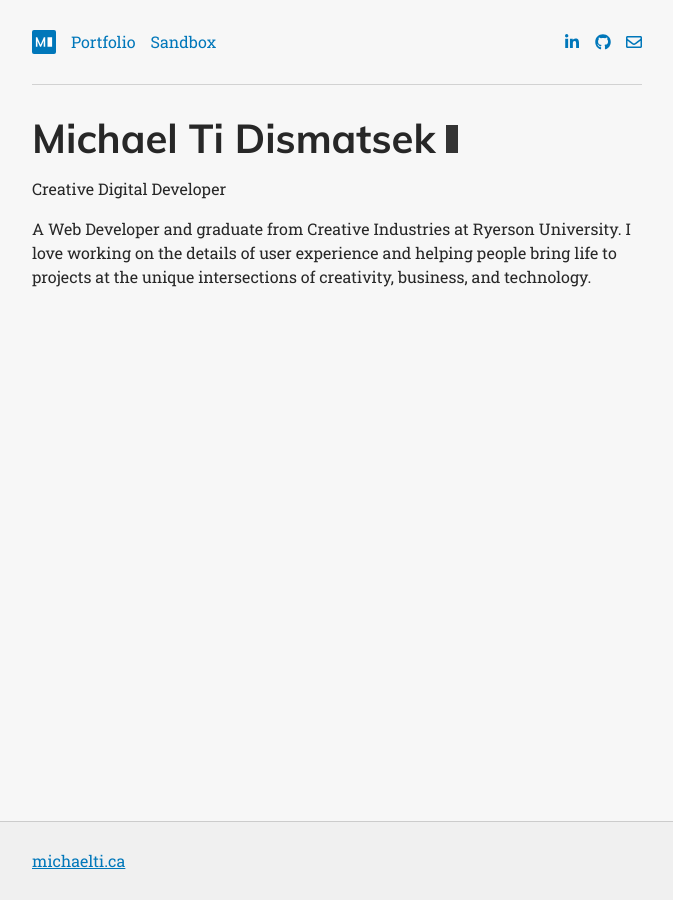
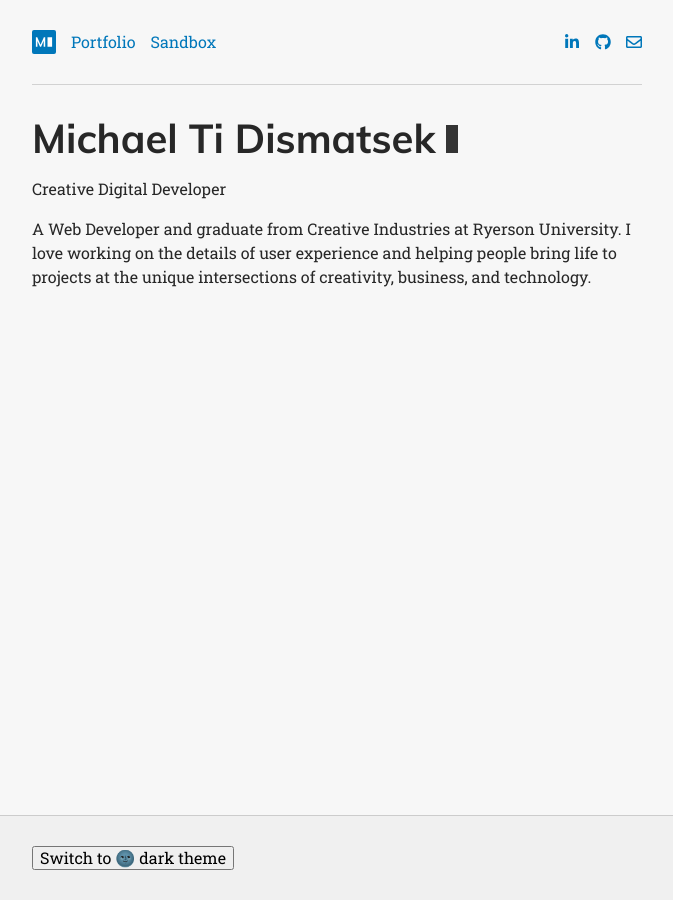
Before and after one commit to michaelti/michaelti.ca, a Jekyll site: the page built from src/home.html, in a window 1280 px wide. Shown: the whole page, without its empty margins (303-976 px from the left). Built offline with Jekyll 4.4.1, drawn with Linux system fonts in a browser that asks for light colours; some of the changed lines change nothing that is shown.

Commit message:
rudimentary toggle button

```diff
--- a/src/_includes/footer.html
+++ b/src/_includes/footer.html
@@ -1,5 +1,7 @@
 <footer>
     <div class="container">
-        <a href="/">michaelti.ca</a>
+        <button class="js-mode-toggle">
+            <span class="js-mode-toggle-text"></span>
+        </button>
     </div>
 </footer>
--- a/src/_layouts/default.html
+++ b/src/_layouts/default.html
@@ -7,6 +7,7 @@
     <link rel="shortcut icon" href="/assets/images/favicon.ico">
     <link rel="stylesheet" href="/assets/styles/main.css">
     <script src="/assets/scripts/medium-zoom.min.js" defer></script>
+    <script src="/assets/scripts/theme-switcher.js" defer></script>
     <script src="/assets/scripts/main.js"></script>
     {% include analytics.html %}
     <!-- Generated: {{ site.time }} -->
--- /dev/null
+++ b/src/assets/scripts/theme-switcher.js
@@ -0,0 +1,72 @@
+// Key to use for localStorage of color scheme setting
+const STORAGE_KEY = 'user-color-scheme';
+
+// Button element selectors
+const modeToggleButton = document.querySelector('.js-mode-toggle');
+const modeToggleText = document.querySelector('.js-mode-toggle-text');
+
+// Media query info for default system color scheme
+let isSystemDark = window.matchMedia('(prefers-color-scheme: dark)');
+
+
+
+// Find out the user's default system color scheme, 'light' or 'dark'
+const getSystemColorScheme = () => {
+    return isSystemDark.matches ? 'dark' : 'light';
+};
+
+// Takes either a string ('light'|'dark') or gets that from localStorage.
+// If it can’t find the setting in either, it tries to load the default system color scheme.
+const applySetting = passedSetting => {
+    let currentSetting = passedSetting || localStorage.getItem(STORAGE_KEY);
+
+    if(currentSetting) {
+        document.documentElement.setAttribute('data-user-color-scheme', currentSetting);
+        setButtonLabelAndStatus(currentSetting);
+    }
+    else {
+        setButtonLabelAndStatus(getSystemColorScheme());
+    }
+}
+
+// Gets the current setting, reverses it, and stores it
+const toggleSetting = () => {
+    let currentSetting = localStorage.getItem(STORAGE_KEY);
+
+    switch(currentSetting) {
+        case null:
+            currentSetting = getSystemColorScheme() === 'dark' ? 'light' : 'dark';
+            break;
+        case 'light':
+            currentSetting = 'dark';
+            break;
+        case 'dark':
+            currentSetting = 'light';
+            break;
+    }
+
+    localStorage.setItem(STORAGE_KEY, currentSetting);
+
+    return currentSetting;
+}
+
+// Shared method for setting the button text label etc
+const setButtonLabelAndStatus = currentSetting => {
+    modeToggleText.innerText = `Switch to ${currentSetting === 'dark' ? '🌞 light' : '🌚 dark'} theme`;
+}
+
+
+// Attach listener to button which applies the setting returned from toggleSetting
+modeToggleButton.addEventListener('click', () => {
+    applySetting(toggleSetting());
+});
+
+// Attach listener to apply the correct setting when default system color scheme changes
+isSystemDark.addEventListener('change', () => {
+    applySetting();
+});
+
+// Attach listener to apply the correct setting on page load
+document.addEventListener('DOMContentLoaded', () => {
+    applySetting();
+});
```
